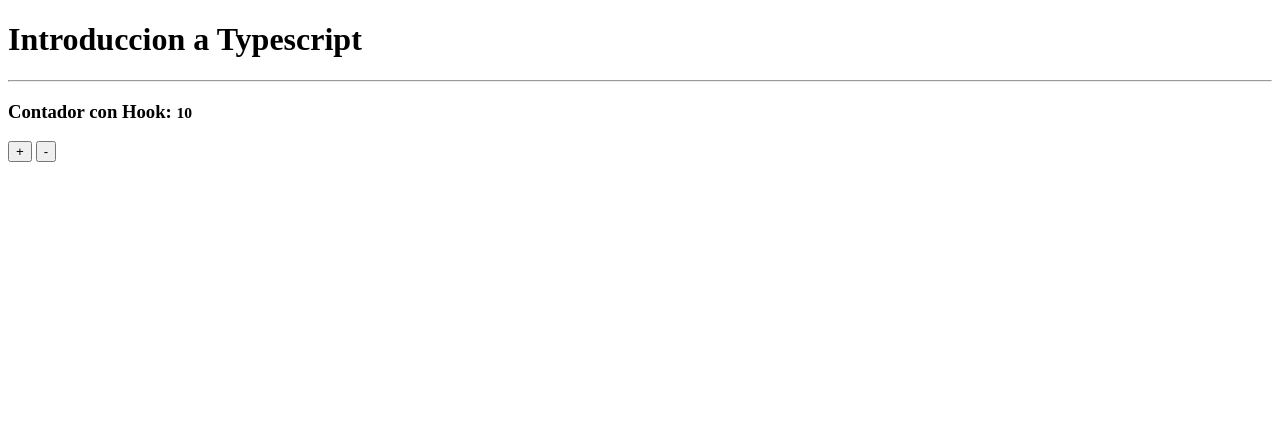
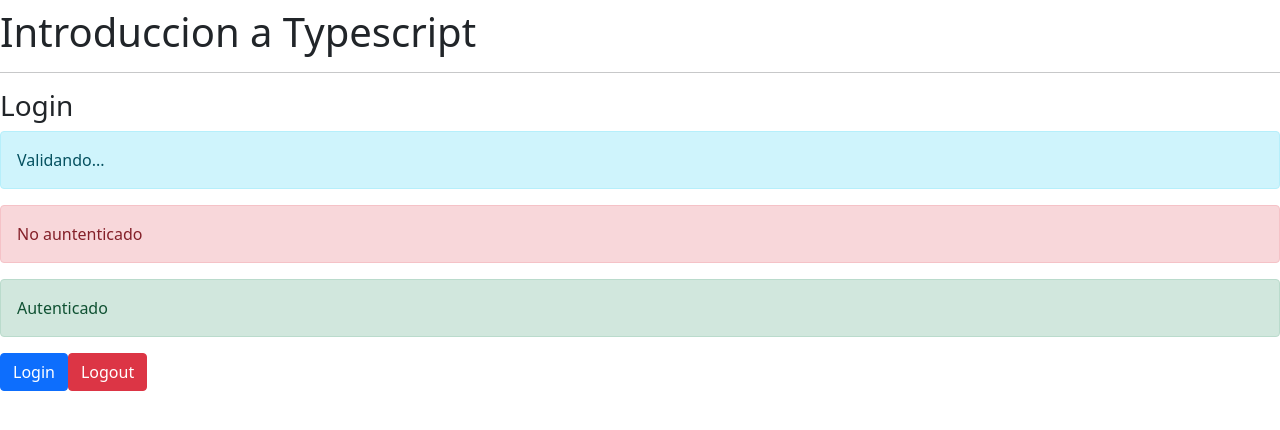
Before and after one commit to pacomgh/react-native-app-io-android, a React (Create React App) app in the folder 01-reforzamiento/: page / in a window 1280 px wide. Shown: the top 430 px of the page. Built offline with nearby package versions, Linux system fonts and the light colour scheme.

Commit message:
add login and styles

```diff
--- a/01-reforzamiento/package.json
+++ b/01-reforzamiento/package.json
@@ -10,6 +10,7 @@
     "@types/node": "^12.20.16",
     "@types/react": "^17.0.14",
     "@types/react-dom": "^17.0.9",
+    "bootstrap": "^5.0.2",
     "react": "^17.0.2",
     "react-dom": "^17.0.2",
     "react-scripts": "4.0.3",
--- a/01-reforzamiento/public/index.html
+++ b/01-reforzamiento/public/index.html
@@ -9,6 +9,9 @@
       name="description"
       content="Web site created using create-react-app"
     />
+    <!-- CSS only -->
+    <link href="https://cdn.jsdelivr.net/npm/bootstrap@5.0.2/dist/css/bootstrap.min.css" rel="stylesheet" integrity="sha384-EVSTQN3/azprG1Anm3QDgpJLIm9Nao0Yz1ztcQTwFspd3yD65VohhpuuCOmLASjC" crossorigin="anonymous">
+
     <link rel="apple-touch-icon" href="%PUBLIC_URL%/logo192.png" />
     <!--
       manifest.json provides metadata used when your web app is installed on a
--- a/01-reforzamiento/src/App.tsx
+++ b/01-reforzamiento/src/App.tsx
@@ -2,7 +2,8 @@
 //import { Funciones } from './typescript/Funciones';
 //import { ObjetosLiterales } from './typescript/ObjetosLiterales';
 //import { Contador } from './components/Contador';
-import { ContadorConHook } from './components/Contador ConHook';
+//import { ContadorConHook } from './components/Contador ConHook';
+import { Login } from './components/Login';
 
 
 const App = () => {
@@ -15,7 +16,8 @@
       {/*<ObjetosLiterales/>*/}
       {/*<Funciones/>*/}
       {/*<Contador/>*/}
-      <ContadorConHook/>
+      {/*<ContadorConHook/>*/}
+      <Login/>
     </div>
   )
 }
--- /dev/null
+++ b/01-reforzamiento/src/components/Login.tsx
@@ -0,0 +1,27 @@
+
+export const Login = () => {
+    return (
+        <>
+            <h3>Login</h3>
+            <div className="alert alert-info">
+                Validando...
+            </div>
+
+            <div className="alert alert-danger">
+                No auntenticado
+            </div>
+
+            <div className="alert alert-success">
+                Autenticado
+            </div>
+
+            <button className="btn btn-primary">
+                Login
+            </button>
+
+            <button className="btn btn-danger">
+                Logout
+            </button>
+        </>
+    )
+}
```
Also changed, not shown: 1 other file (tests, documents, lock files or other folders).
